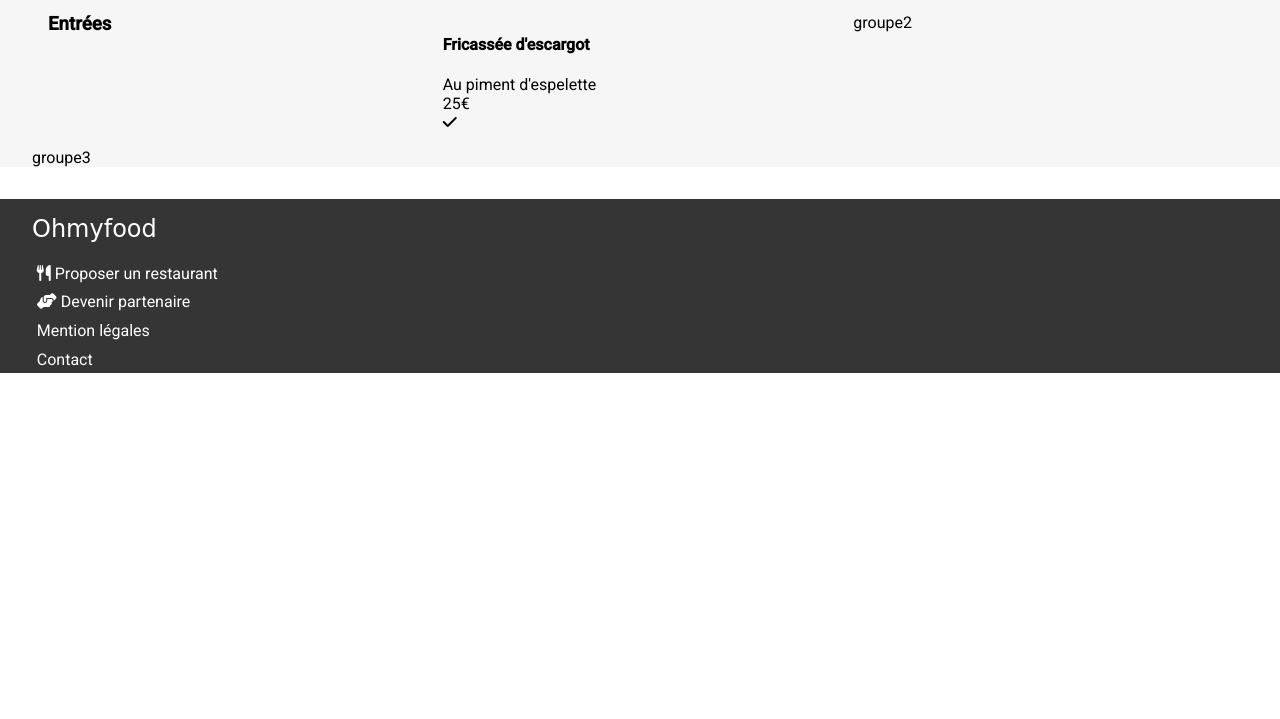
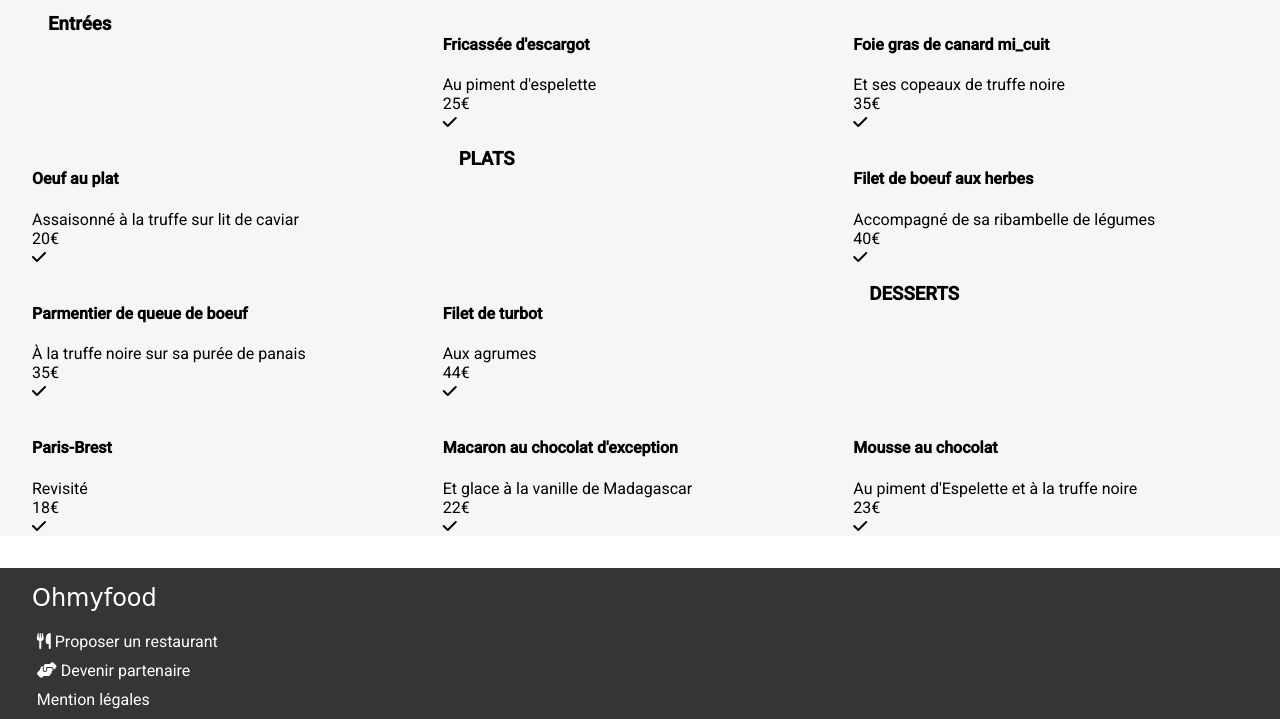
Before and after one commit to Khiln/OhmyfoodV2, a website: page pages/palette.html in a window 1280 px wide. Shown: the part 765-1484 px from the top of the page. Before the commit the page ends 1138 px from the top, so only its background shows below. Drawn offline with Linux system fonts and the light colour scheme; a web font is replaced by a local one.

Commit message:
palette mênu

```diff
--- a/pages/palette.html
+++ b/pages/palette.html
@@ -39,8 +39,108 @@
                 </div>
             </div>
 
-        <div class="menus__categorie">groupe2</div>
-        <div class="menus__categorie">groupe3</div>
+        <div class="menus__categorie">
+            <div class="menu-item">
+                <div class="menu-item__description">
+                <h4>Foie gras de canard mi_cuit</h4>
+                <p>Et ses copeaux de truffe noire</p>
+            </div>
+                <span class="menu-item__prix">35€</span>
+                <div class="menu-item__check">
+                    <i class="fas fa-check"></i>
+                </div>
+            </div>
+        </div>
+        <div class="menus__categorie">
+            <div class="menu-item">
+                <div class="menu-item__description">
+                <h4>Oeuf au plat</h4>
+                <p>Assaisonné à la truffe sur lit de caviar</p>
+            </div>
+                <span class="menu-item__prix">20€</span>
+                <div class="menu-item__check">
+                    <i class="fas fa-check"></i>
+                </div>
+            </div>
+        </div>
+
+        <h3>PLATS</h3>
+            <div class="menus__categorie">
+                <div class="menu-item">
+                    <div class="menu-item__description">
+                    <h4>Filet de boeuf aux herbes</h4>
+                    <p>Accompagné de sa ribambelle de légumes</p>
+                </div>
+                    <span class="menu-item__prix">40€</span>
+                    <div class="menu-item__check">
+                        <i class="fas fa-check"></i>
+                    </div>
+                </div>
+            </div>
+
+        <div class="menus__categorie">
+            <div class="menu-item">
+                <div class="menu-item__description">
+                <h4>Parmentier de queue de boeuf</h4>
+                <p>À la truffe noire sur sa purée de panais</p>
+            </div>
+                <span class="menu-item__prix">35€</span>
+                <div class="menu-item__check">
+                    <i class="fas fa-check"></i>
+                </div>
+            </div>
+        </div>
+        <div class="menus__categorie">
+            <div class="menu-item">
+                <div class="menu-item__description">
+                <h4>Filet de turbot</h4>
+                <p>Aux agrumes</p>
+            </div>
+                <span class="menu-item__prix">44€</span>
+                <div class="menu-item__check">
+                    <i class="fas fa-check"></i>
+                </div>
+            </div>
+        </div>
+
+        <h3>DESSERTS</h3>
+            <div class="menus__categorie">
+                <div class="menu-item">
+                    <div class="menu-item__description">
+                    <h4>Paris-Brest</h4>
+                    <p>Revisité</p>
+                </div>
+                    <span class="menu-item__prix">18€</span>
+                    <div class="menu-item__check">
+                        <i class="fas fa-check"></i>
+                    </div>
+                </div>
+            </div>
+
+        <div class="menus__categorie">
+            <div class="menu-item">
+                <div class="menu-item__description">
+                <h4>Macaron au chocolat d'exception</h4>
+                <p>Et glace à la vanille de Madagascar</p>
+            </div>
+                <span class="menu-item__prix">22€</span>
+                <div class="menu-item__check">
+                    <i class="fas fa-check"></i>
+                </div>
+            </div>
+        </div>
+        <div class="menus__categorie">
+            <div class="menu-item">
+                <div class="menu-item__description">
+                <h4>Mousse au chocolat</h4>
+                <p>Au piment d'Espelette et à la truffe noire</p>
+            </div>
+                <span class="menu-item__prix">23€</span>
+                <div class="menu-item__check">
+                    <i class="fas fa-check"></i>
+                </div>
+            </div>
+        </div>
     </section>
 </main>
 
--- a/sass/pages/restaurant.scss
+++ b/sass/pages/restaurant.scss
@@ -64,6 +64,12 @@
         grid-template-columns: repeat(3,1fr);
         @media (max-width: variable.$breakpoint) {
             grid-template-columns: 1fr;
+            .trait{
+                height: 3px;
+                width: 50px;
+                background-color: #99E2D0;
+                margin: 7px 0 15px 15px;
+            }
         .menus__categorie{
             background-color: white;
             border-radius: 1rem;
```
Also changed, not shown: style.css, 1 other file.
